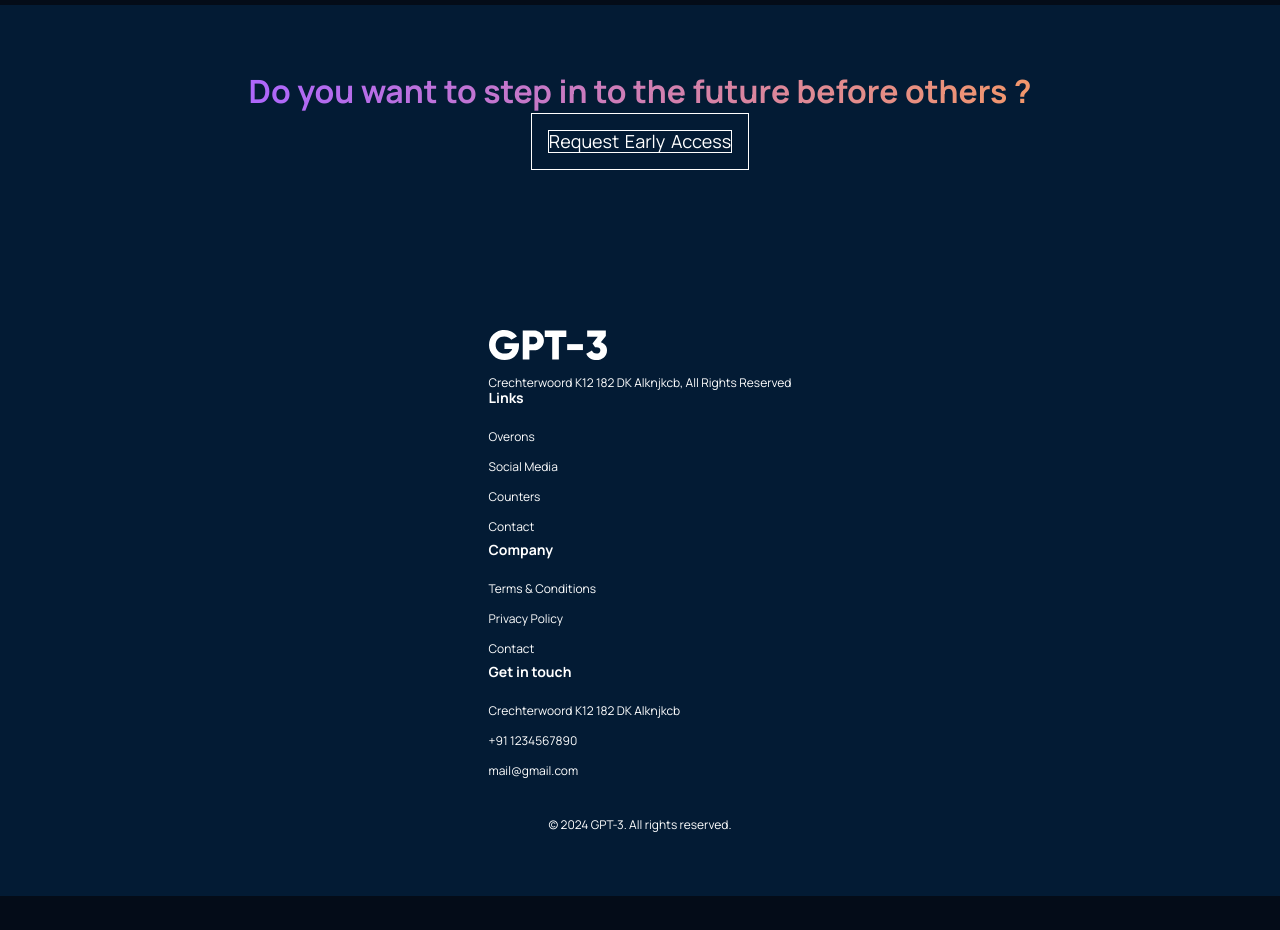
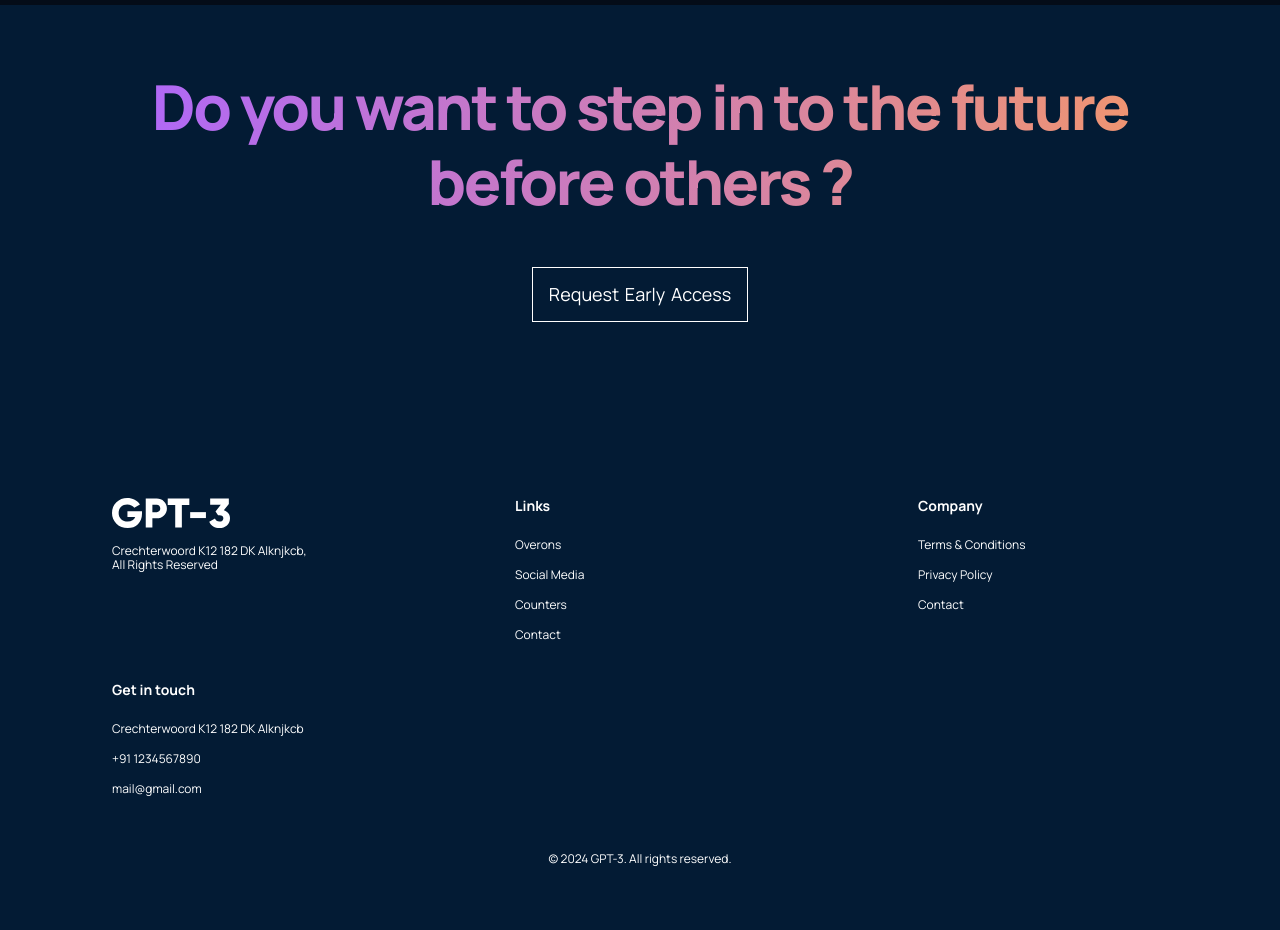
Before and after one commit to AlokRanjan-github/gpt3_modern_ui_ux, a React (Create React App) app: page / in a window 1280 px wide. Shown: the part 3480-4410 px from the top of the page. Before the commit the page ends 4376 px from the top, so only its background shows below. Built offline with nearby package versions, Linux system fonts and the light colour scheme.

Commit message:
Error fixed

```diff
--- a/src/containers/footer/Footer.jsx
+++ b/src/containers/footer/Footer.jsx
@@ -1,19 +1,24 @@
 import React from 'react';
 import './footer.css';
 import gpt3Logo from '../../assets/logo.svg'
+
 const Footer = () => {
   return (
     <div className='gpt3__footer section__padding'>
-      <div className='gpt3++footer=heading'>
+
+      <div className='gpt3__footer-heading'>
         <h1 className='gradient__text'>Do you want to step in to the future before others ?</h1>
       </div>
+
       <div className='gpt3__footer-btn'>
         <p>Request Early Access</p>
       </div>
-      <div className='gpt__footer-links'>
+
+      <div className='gpt3__footer-links'>
+
         <div className='gpt3__footer-links_logo'>
-          <img src={gpt3Logo} alt="logo" />
-          <p>Crechterwoord K12 182 DK Alknjkcb, All Rights Reserved</p>
+          <img src={ gpt3Logo } alt="logo" />
+          <p>Crechterwoord K12 182 DK Alknjkcb, <br /> All Rights Reserved</p>
         </div>
 
         <div className='gpt3__footer-links_div'>
@@ -36,8 +41,9 @@ const Footer = () => {
           <p>mail@gmail.com</p>
         </div>
       </div>
+
       <div className='gpt3__footer-copyright'>
-        <p>&copy; 2024 GPT-3. All rights reserved.</p>
+        <p> &copy; 2024 GPT-3. All rights reserved.</p>
       </div>
     </div>
   )
--- a/src/containers/footer/footer.css
+++ b/src/containers/footer/footer.css
@@ -33,7 +33,6 @@
 }
 
 .gpt3__footer-btn p {
-    border: 1px solid #FFFFFF;
     box-sizing: border-box;
     font-family: var(--font-family);
     font-size: 18px;
```
